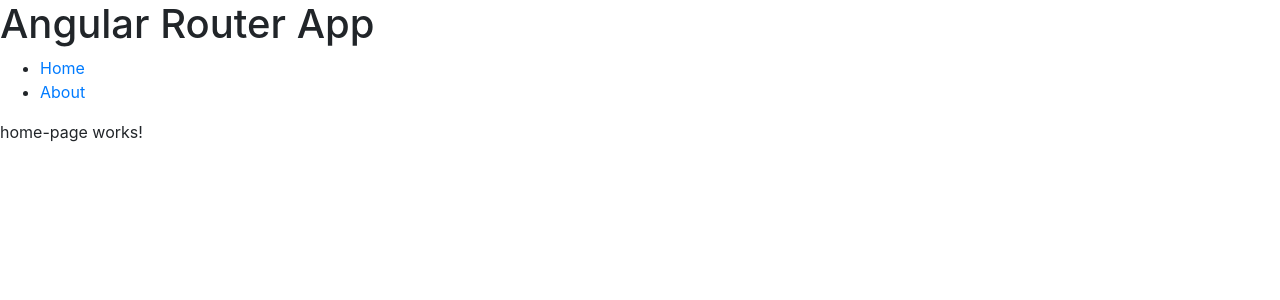
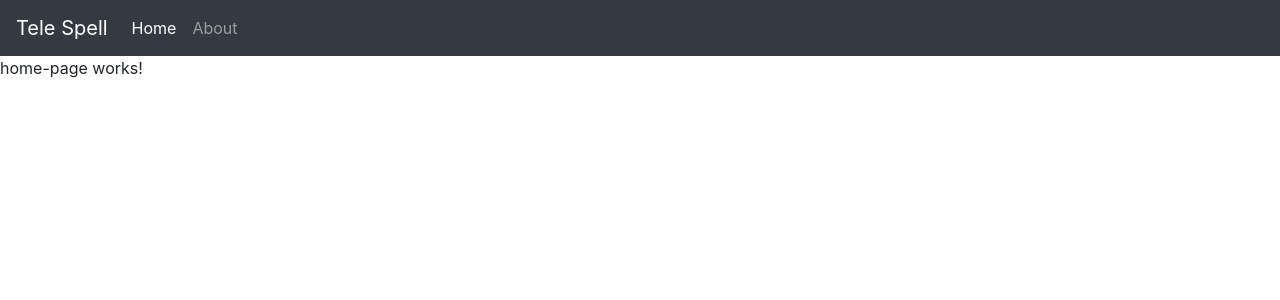
Before and after one commit to reflexdemon/tele-spell, an Angular app: page / in a window 1280 px wide. Shown: the top 300 px of the page. Built offline with nearby package versions, Linux system fonts and the light colour scheme.

Commit message:
Got the router Link working

```diff
--- a/src/app/app.component.html
+++ b/src/app/app.component.html
@@ -1,10 +1,36 @@
-<h1>Angular Router App</h1>
 <!-- This nav gives you links to click, which tells the router which route to use (defined in the routes constant in  AppRoutingModule) -->
-<nav>
-  <ul>
-    <li><a routerLink="/" routerLinkActive="active">Home</a></li>
-    <li><a routerLink="/about" routerLinkActive="active">About</a></li>
-  </ul>
+<nav class="navbar navbar-expand-lg navbar-dark bg-dark"
+     ngbNav
+      [activeId]="active"
+      >
+  <a class="navbar-brand" href="#">Tele Spell</a>
+  <button class="navbar-toggler"
+          type="button"
+          data-toggle="collapse"
+          data-target="#navbarNavAltMarkup"
+          aria-controls="navbarNavAltMarkup"
+          aria-expanded="false"
+          (click)="toggleCollapse(-1)"
+          aria-label="Toggle navigation">
+    <span class="navbar-toggler-icon"></span>
+  </button>
+  <div class="navbar-collapse"
+      [class.collapse]="collapse"
+       id="navbarNavAltMarkup" >
+    <div class="navbar-nav">
+      <a
+        *ngFor="let link of links;let indexValue = index"
+        class="nav-item nav-link"
+        [ngbNavItem]="indexValue"
+        (click)="toggleCollapse (indexValue)"
+        ngbNavLink
+        [routerLink]="link.fragment"
+        routerLinkActive="active">
+        {{ link.title }}
+      </a>
+    </div>
+  </div>
+
 </nav>
 <!-- The routed views render in the <router-outlet>-->
 <router-outlet></router-outlet>
--- a/src/app/app.component.ts
+++ b/src/app/app.component.ts
@@ -1,10 +1,38 @@
-import { Component } from '@angular/core';
+import { Component, OnDestroy, OnInit } from '@angular/core';
+import { ActivatedRoute, Router } from '@angular/router';
+import { Subscriber, Subscription } from 'rxjs';
 
 @Component({
   selector: 'app-root',
   templateUrl: './app.component.html',
   styleUrls: ['./app.component.scss']
 })
-export class AppComponent {
-  title = 'tele-spell';
+export class AppComponent implements OnInit, OnDestroy {
+  active = 0;
+  collapse = true;
+  fragment:string|null  ='';
+  private subscriptions: Subscription[] = [];
+
+  links = [
+    { title: 'Home', fragment: '' },
+    { title: 'About', fragment: 'about' }
+
+  ];
+
+
+  constructor(public route: ActivatedRoute, private router: Router) {
+  }
+  ngOnInit() {
+    this.router.navigate([this.links[0].fragment], { });
+  }
+
+  toggleCollapse(indexValue:number):void {
+    this.collapse = !this.collapse;
+    this.active = indexValue;
+  }
+
+
+  ngOnDestroy(): void {
+    this.subscriptions.forEach((subscription) => subscription.unsubscribe());
+  }
 }
```
